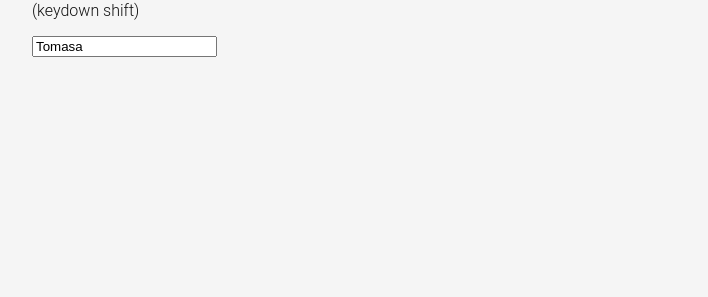
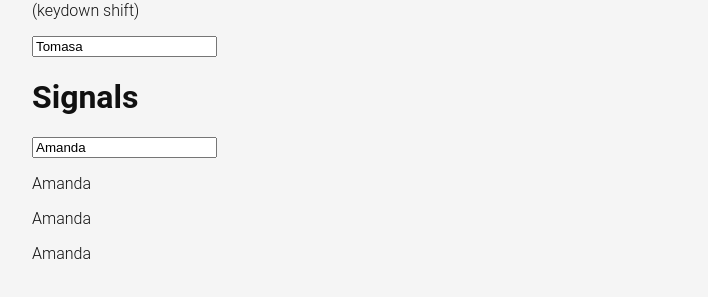
Before and after one commit to amandalimon/myday-app, an Angular app: page /labs in a window 1280 px wide. Shown: the part 1077-1374 px from the top of the page, without its empty margins (16-724 px from the left). Before the commit the page ends 1182 px from the top, so only its background shows below. Built offline with nearby package versions, Linux system fonts and the light colour scheme.

Commit message:
reactivity model with signals

```diff
--- a/src/app/pages/labs/labs.component.html
+++ b/src/app/pages/labs/labs.component.html
@@ -9,10 +9,10 @@
   <hr />
   <h2>{{'hola'.repeat(4)}}</h2>
   <p>la suma de 3+3 es {{3+3}}</p>
-  <p>Soy {{name}} y mi edad es {{age}}</p>
+  <p>Soy {{name()}} y mi edad es {{age}}</p>
   <hr />
   <img [src]="img" alt="" />
-  <input type="text" [value]="name" />
+  <input type="text" [value]="name()" />
   <button [disabled]="disabled">Click me</button>
   <p>cat: {{cat.name}}</p>
   <hr />
@@ -26,4 +26,10 @@
   <input type="text" [value]="cat.name" (keydown)="keydownHandler($event)" />
   <p>(keydown shift)</p>
   <input type="text" [value]="cat.name" (keydown.shift.t)="clickHandler()" />
+  <h1>Signals</h1>
+  <input type="text" [value]="name()" (change)="changeHandler($event)" />
+  <p>{{name()}}</p>
+  <p>{{name()}}</p>
+  <p>{{name()}}</p>
+
 </div>
--- a/src/app/pages/labs/labs.component.ts
+++ b/src/app/pages/labs/labs.component.ts
@@ -1,4 +1,4 @@
-import { Component } from '@angular/core';
+import { Component, signal } from '@angular/core';
 import { CommonModule } from '@angular/common';
 
 @Component({
@@ -16,7 +16,7 @@
     'Crear componentes',
     'Crear servicio'
   ]
-  name = 'Amanda';
+  name = signal('Amanda');
   age = 25;
   disabled = "true";
   img = 'https://cataas.com/cat?815';
@@ -31,7 +31,9 @@
   }
 
   changeHandler(event: Event) {
-    console.log(event);
+    const input = event.target as HTMLInputElement;
+    const newValue = input.value
+    this.name.set(newValue)
   }
 
   keydownHandler(event: KeyboardEvent) {
```
